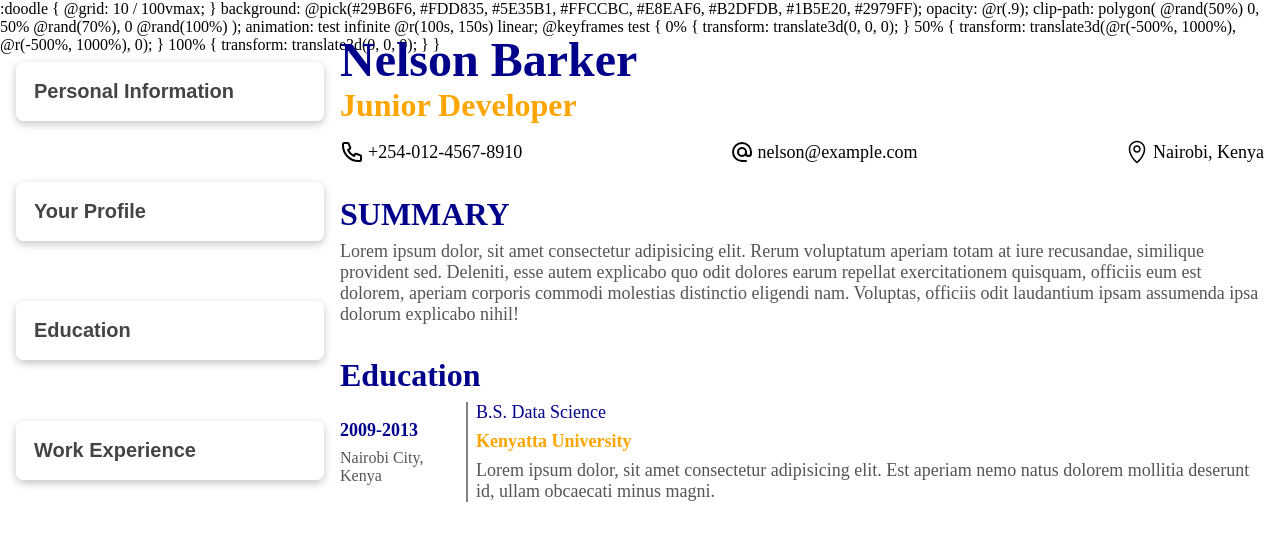
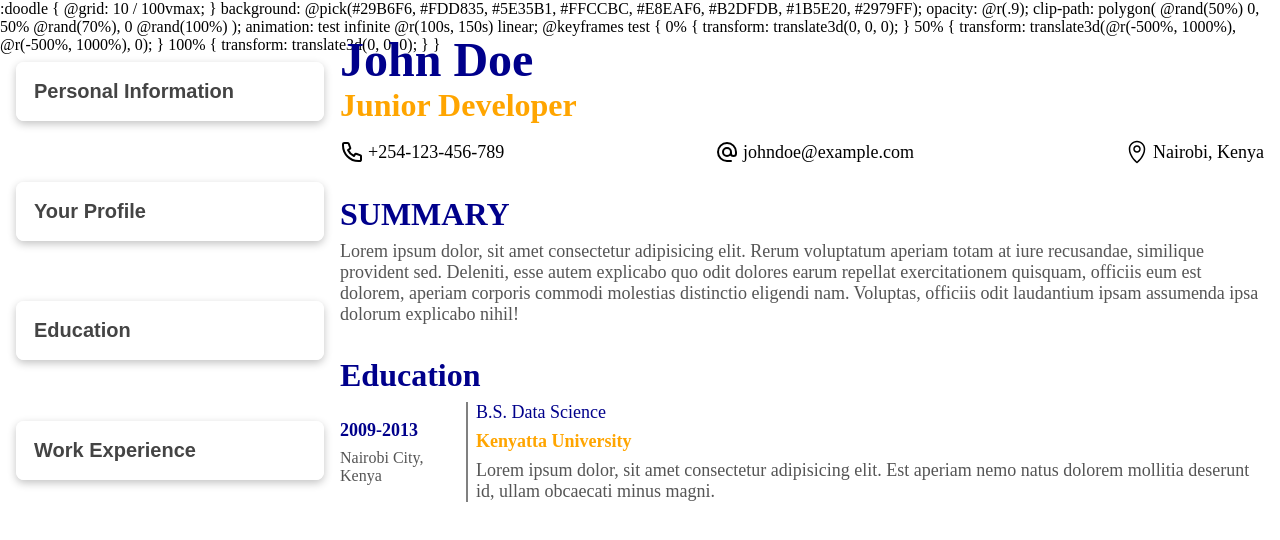
Before and after one commit to ANTH0RNY/CV_Application, a React (Vite) app: page / in a window 1280 px wide. Shown: the top 540 px of the page. Built offline with nearby package versions, Linux system fonts and the light colour scheme; the HTML template or start-up script is replaced by a standard one.

Commit message:
Done with personal info and cv header display

```diff
--- /dev/null
+++ b/src/components/cv/cvHeader.tsx
@@ -0,0 +1,33 @@
+import phone from '../../assets/img/phone-svgrepo-com.svg'
+import email from "../../assets/img/email-svgrepo-com.svg"
+import address from "../../assets/img/address-location-map-svgrepo-com.svg"
+import { personalInfoType } from '../../myTypes'
+
+interface theProps{
+    data: personalInfoType
+}
+
+export default function CvHeader({data}: theProps) {
+    return (
+      <div className="cv-header">
+        <div className="name-job-title">
+          <p className="name">{data.name}</p>
+          <p className="job-title cv-subheading">{data.jobTitle}</p>
+        </div>
+        <div className="details">
+          <div className="phone-number">
+            <img src={phone} alt="Phone logo" />
+            <p>{data.phoneNo}</p>
+          </div>
+          <div className="email">
+            <img src={email} alt="email" />
+            <p>{data.email}</p>
+          </div>
+          <div className="address">
+            <img src={address} alt="address" />
+            <p>{data.address}</p>
+          </div>
+        </div>
+      </div>
+    )
+  }
--- a/src/components/cvDisplay.tsx
+++ b/src/components/cvDisplay.tsx
@@ -1,34 +1,10 @@
-import phone from '../assets/img/phone-svgrepo-com.svg'
-import email from "../assets/img/email-svgrepo-com.svg"
-import address from "../assets/img/address-location-map-svgrepo-com.svg"
 import "../style/cvDisplay.scss"
+import CvHeader from "./cv/cvHeader"
+import { cvProps } from "../myTypes"
 
 
-export default function CvDisplay() {
-  function CvHeader() {
-    return (
-      <div className="cv-header">
-        <div className="name-job-title">
-          <p className="name">Nelson Barker</p>
-          <p className="job-title cv-subheading">Junior Developer</p>
-        </div>
-        <div className="details">
-          <div className="phone-number">
-            <img src={phone} alt="Phone logo" />
-            <p>+254-012-4567-8910</p>
-          </div>
-          <div className="email">
-            <img src={email} alt="email" />
-            <p>nelson@example.com</p>
-          </div>
-          <div className="address">
-            <img src={address} alt="address" />
-            <p>Nairobi, Kenya</p>
-          </div>
-        </div>
-      </div>
-    )
-  }
+export default function CvDisplay({data}: cvProps) {
+
   function CvSummary() {
     return (
       <div className='cv-summary'>
@@ -69,7 +45,7 @@ export default function CvDisplay() {
 
   return (
     <div className="cv-display">
-      <CvHeader />
+      <CvHeader data={data} />
       <CvSummary />
       <CvSection />
     </div>
--- a/src/components/form.tsx
+++ b/src/components/form.tsx
@@ -1,69 +1,52 @@
-import { ChangeEvent, useState } from "react"
-import Accordion from "./accordion"
-import '../style/form.scss'
+import { ChangeEvent, useState } from "react";
+import Accordion from "./accordion";
+import "../style/form.scss";
+import { buttonProps } from "../myTypes";
+import GeneralForm from "./form/generalForm";
 
+import { formProps } from "../myTypes";
 
-export default function Form() {
+export default function Form({ data, handleFunction }: formProps) {
 
-function GeneralForm() {
-    return (
-      <div className="general-form a-form">
-        <label>
-          <p>Full Name</p>
-          <input type="text" placeholder="John Smith" className="name" />
-        </label>
-        <label>
-          <p>
-            Job Title
-          </p>
-          <input type="text"placeholder="Junior Developer"/>
-        </label>
-        <label>
-          <p>Email</p>
-          <input type="email" placeholder="JohnSmith@mail.com" />
-        </label>
-
-        <label>
-          <p>Phone Number</p>
-          <input type="tel" placeholder="+253 73i 447 5938" />
-        </label>
-
-        <label>
-          <p>Address</p>
-          <input type="text" placeholder="Nairobi, Kenya" />
-        </label>
-
-      </div>
-    )
-  }
 
   function ProfileForm() {
     return (
       <div className="profile-name a-form">
         <textarea placeholder="About yourself" />
       </div>
-    )
+    );
   }
 
   function DateForm() {
-    const currentDate = new Date()
-    currentDate.setDate(currentDate.getDate() + 3)
+    const currentDate = new Date();
+    currentDate.setDate(currentDate.getDate() + 3);
 
-    const [date, setDate] = useState<Date>(currentDate)
-    const [date1, setDate1] = useState<Date>(currentDate)
+    const [date, setDate] = useState<Date>(currentDate);
+    const [date1, setDate1] = useState<Date>(currentDate);
     const onSetDate = (e: ChangeEvent<HTMLInputElement>): void => {
-      setDate(new Date(e.target.value))
-    }
+      setDate(new Date(e.target.value));
+    };
     const onSetDate1 = (e: ChangeEvent<HTMLInputElement>): void => {
-      setDate1(new Date(e.target.value))
-    }
+      setDate1(new Date(e.target.value));
+    };
     return (
       <div className="date-form">
-        <input type="date" id="date-from" placeholder="2024-04-28" value={date1.toLocaleDateString('en-CA')} onChange={onSetDate1} />
-        <input type="date" id="date-to" placeholder="2024-04-28" value={date.toLocaleDateString('en-CA')} onChange={onSetDate} />
-
+        <input
+          type="date"
+          id="date-from"
+          placeholder="2024-04-28"
+          value={date1.toLocaleDateString("en-CA")}
+          onChange={onSetDate1}
+        />
+        <input
+          type="date"
+          id="date-to"
+          placeholder="2024-04-28"
+          value={date.toLocaleDateString("en-CA")}
+          onChange={onSetDate}
+        />
       </div>
-    )
+    );
   }
 
   function EducationForm() {
@@ -86,26 +69,20 @@ function GeneralForm() {
           <input type="text" placeholder="Nairobi, Kenya" />
         </label>
         <label>
-          <p>
-            Description
-          </p>
+          <p>Description</p>
           <textarea placeholder="What you learned" />
         </label>
       </div>
-    )
+    );
   }
 
-  interface buttonProps {
-    title?: String,
-    classSelector?:String
-  }
+  // interface buttonProps {
+  //   title?: String,
+  //   classSelector?:String
+  // }
 
-  function MyButton({ title = "add", classSelector=''}: buttonProps) {
-    return (
-      <button className={"a-btn " + classSelector}>
-        {title}
-      </button>
-    )
+  function MyButton({ title = "add", classSelector = "" }: buttonProps) {
+    return <button className={"a-btn " + classSelector}>{title}</button>;
   }
 
   function ExperienceForm() {
@@ -132,20 +109,20 @@ function GeneralForm() {
           <input type="text" placeholder="Nairobi, Kenya" />
         </label>
       </div>
-    )
+    );
   }
 
   return (
     <div className="form">
-      <Accordion title={'Personal Information'}>
-        <GeneralForm />
+      <Accordion title={"Personal Information"}>
+        <GeneralForm data={data} handleFunction={handleFunction}/>
       </Accordion>
 
-      <Accordion title={'Your Profile'}>
+      <Accordion title={"Your Profile"}>
         <ProfileForm />
       </Accordion>
 
-      <Accordion title={'Education'}>
+      <Accordion title={"Education"}>
         <EducationForm />
         <MyButton title={"Add Education"} />
       </Accordion>
@@ -154,5 +131,5 @@ function GeneralForm() {
         <MyButton title={"Add Work Experience"} />
       </Accordion>
     </div>
-  )
+  );
 }
--- /dev/null
+++ b/src/components/form/generalForm.tsx
@@ -0,0 +1,33 @@
+import { formProps } from "../../myTypes";
+
+export default function GeneralForm({data, handleFunction}: formProps) {
+    return (
+      <div className="general-form a-form">
+        <label>
+          <p>Full Name</p>
+          <input type="text" placeholder="John Smith" className="name" value={data.name} onChange={(e) => {
+            handleFunction('name', e.target.value)
+            // e.target.focus()
+          }} />
+        </label>
+        <label>
+          <p>Job Title</p>
+          <input type="text" placeholder="Junior Developer" value={data.jobTitle} onChange={(e)=>{handleFunction('jobTitle', e.target.value)}}/>
+        </label>
+        <label>
+          <p>Email</p>
+          <input type="email" placeholder="JohnSmith@mail.com" value={data.email} onChange={(e)=>{handleFunction('email', e.target.value)}}/>
+        </label>
+
+        <label>
+          <p>Phone Number</p>
+          <input type="tel" placeholder="+253 73i 447 5938" value={data.phoneNo} onChange={(e)=>{handleFunction('phoneNo', e.target.value)}}/>
+        </label>
+
+        <label>
+          <p>Address</p>
+          <input type="text" placeholder="Nairobi, Kenya" value={data.address} onChange={(e)=>{handleFunction('address', e.target.value)}}/>
+        </label>
+      </div>
+    );
+  }
--- a/src/components/main.tsx
+++ b/src/components/main.tsx
@@ -1,11 +1,29 @@
 import Form from "./form"
 import CvDisplay from "./cvDisplay"
+import { useState } from "react"
+import { personalInfoType } from "../myTypes"
+
+type personalKeys = keyof personalInfoType
 
 export default function Main() {
+const [personalInfo, setPersonalInfo]=useState<personalInfoType>({
+  name:"John Doe",
+  jobTitle:"Junior Developer",
+  email:"johndoe@example.com",
+  phoneNo:"+254-123-456-789",
+  address:"Nairobi, Kenya"
+})
+
+function handlePersonalInfoChange(key: personalKeys, value:string){
+    const info = {...personalInfo}
+    info[key]=value;
+    setPersonalInfo(info)
+}
+
   return (
     <div className="main">
-      <Form />
-      <CvDisplay />
+      <Form data={personalInfo} handleFunction={handlePersonalInfoChange} />
+      <CvDisplay data={personalInfo} />
     </div>
   )
 }
--- a/src/style/cvDisplay.scss
+++ b/src/style/cvDisplay.scss
@@ -19,11 +19,13 @@
         font-size: 3rem;
         font-weight: 900;
         color: darkblue;
+        text-transform: capitalize;
       }
       .job-title{
         font-weight: bold;
         font-size: 2rem;
         color: orange;
+        text-transform: capitalize;
       }
     }
     .details{
```
Also changed, not shown: src/myTypes.d.ts (+20 -6 lines).
